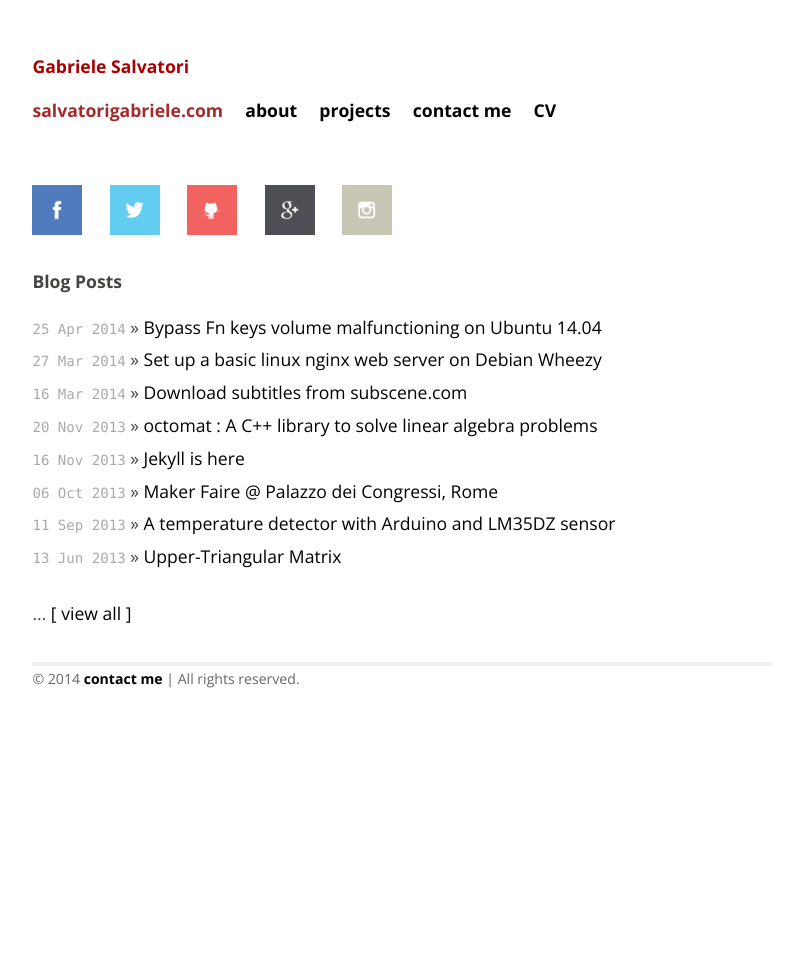
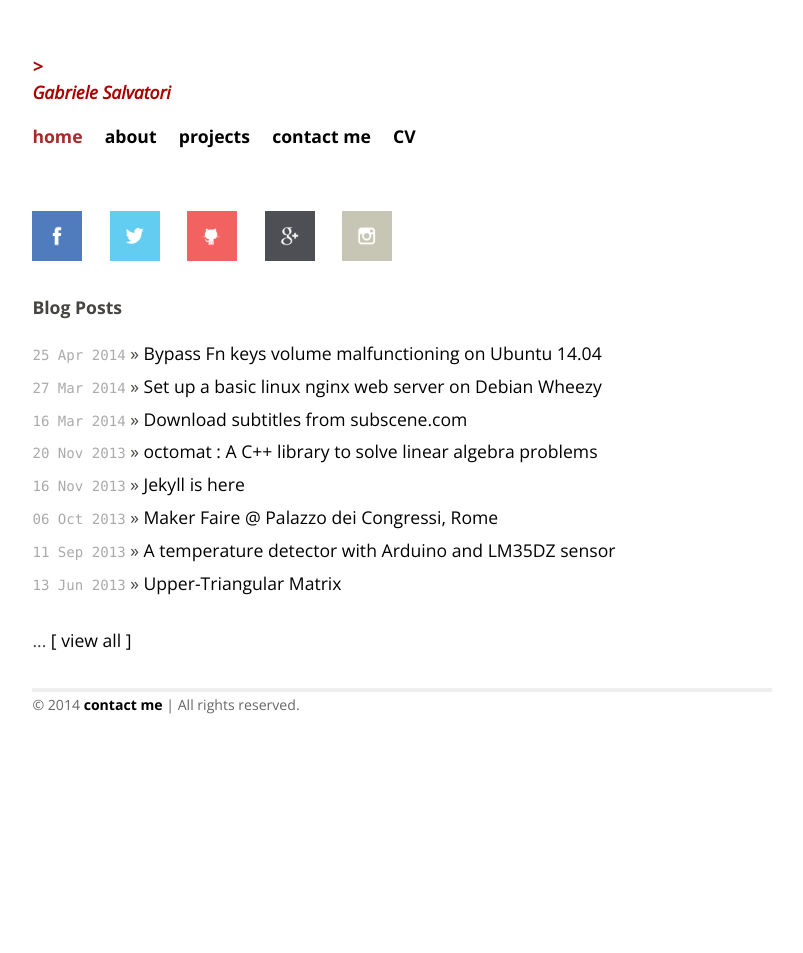
Before and after one commit to gsalvatori/salvatorigabriele.com, a Jekyll site: the page built from index.html, in a window 1280 px wide. Shown: the whole page, without its empty margins (238-1041 px from the left). Built offline with Jekyll 4.4.1, drawn with Linux system fonts in a browser that asks for light colours; Markdown is read by kramdown in place of the engine named in the settings.

Commit message:
Update default.html

```diff
--- a/_layouts/default.html
+++ b/_layouts/default.html
@@ -22,8 +22,8 @@
 
 <div class="site">
   <div class="title">
-    <h1>Gabriele Salvatori</h1>
-    <a href="/">salvatorigabriele.com</a>
+    <i>><h1>Gabriele Salvatori</h1></i>
+    <a href="/">home</a>
     <a class="extra" href="/about.html">about</a>
     <a class="extra" href="/projects.html">projects</a>
     <a class="extra" href="mailto:salvatorigabriele@gmail.com">contact me</a>
```
